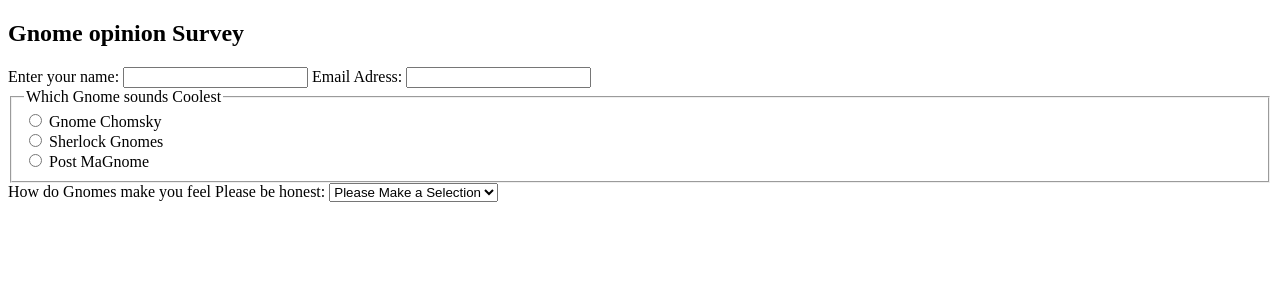
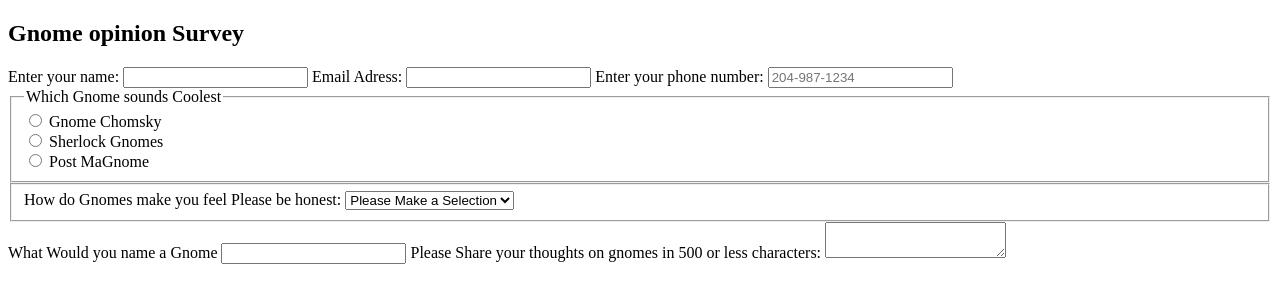
Before and after one commit to Amackenzie-hopke/Assignment4FrontEnd, a plain HTML site: page index.html in a window 1280 px wide. Drawn offline with Linux system fonts and the light colour scheme.

Commit message:
finished with labels

```diff
--- a/index.html
+++ b/index.html
@@ -15,6 +15,10 @@
                 <!--email form-->
                 <label for= "UserEmail">Email Adress:</label>
                 <input type="email" name="emailAdress" id="UserEmail">
+
+                <label for="phoneNumber">Enter your phone number:</label>
+                <input type="tel" id="phoneNumber" name="phoneNumber" placeholder="204-987-1234" pattern="[0-9]{3}-?[0-9]{3}-?[0-9]{4}">
+
                 <!--radio button for choice based inputs-->
                 <fieldset>
                     <legend>Which Gnome sounds Coolest</legend>
@@ -28,7 +32,7 @@
                     <input type="radio" id="PostMagnome" name="Gnome" value="Gnome3" />
                     <label for="PostMagnome">Post MaGnome</label>
                 </fieldset>
-
+                <fieldset>
                 <label for="gnome-opinion">How do Gnomes make you feel Please be honest:</label>
                 <select name="GnomeOpinion" id="gnome-opinion" required>
                         <option value="">Please Make a Selection</option>
@@ -38,7 +42,12 @@
                         <option value="Fear">Fearful</option>
                         <option value="happy">Happy</option>
                 </select>
+                </fieldset>
+                <label for="GnomeName">What Would you name a Gnome</label>
+                <input type="text" name="givenName" id="GnomeName"/>
 
+                <label for="GnomeThoughts">Please Share your thoughts on gnomes in 500 or less characters:</label>
+                <textarea name="GnomeThoughts" id="GnomeThoughts"></textarea>
         </form>
         <script src="script.js"></script>
     </body>
```
Also changed, not shown: 1 other file.
